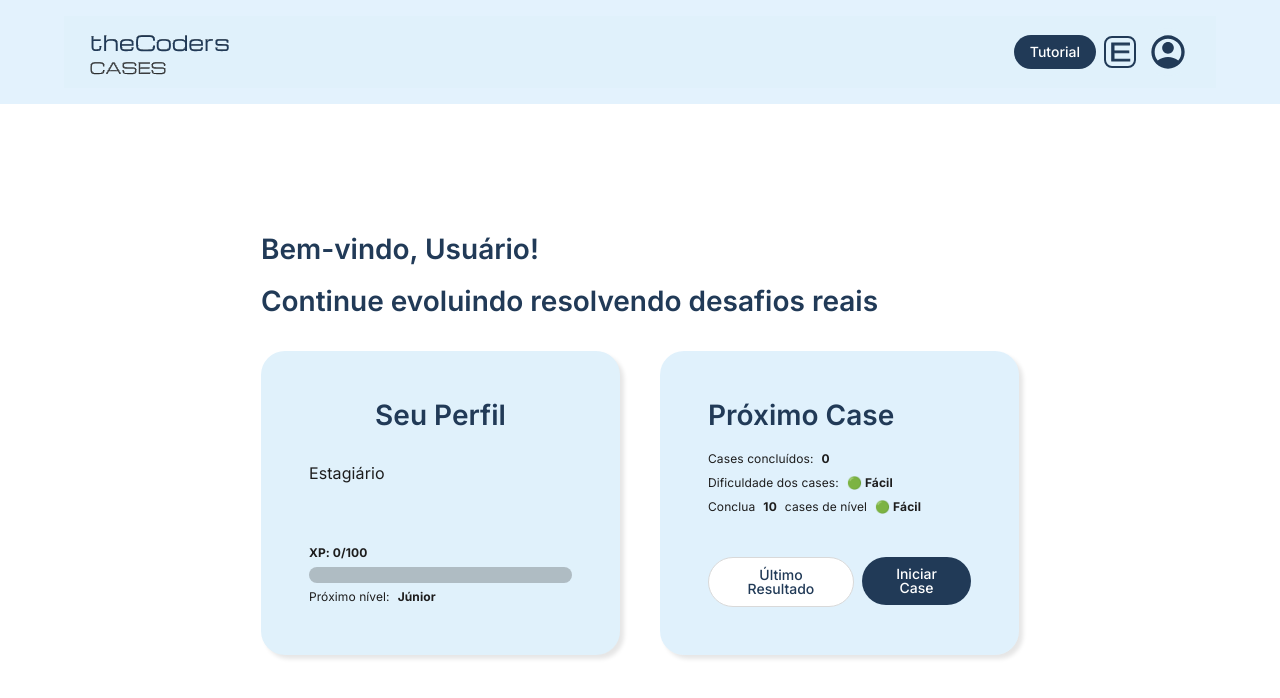
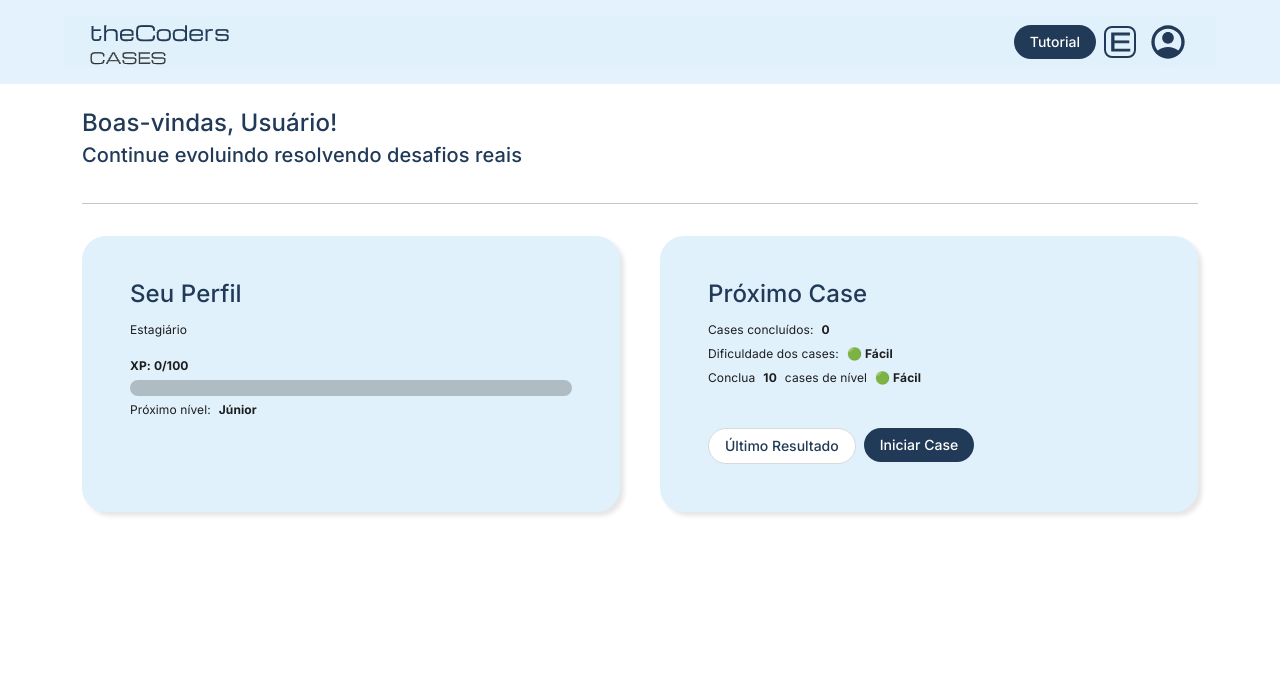
Before and after one commit to juninhos-comunidade/thecoders, a React (Vite) app in the folder thecoders-cases/: page /lobby in a window 1280 px wide. Shown: the top 698 px of the page. Built offline with nearby package versions, Linux system fonts and the light colour scheme; no server answers.

Commit message:
💄 style(ui): corrige estilos de páginas e componentes do sistema
Componentes:
- card de cases,
- card de perfil,
- navbar,

Páginas:
- lobby,
- último resultado e
- processamento da solução

```diff
--- a/thecoders-cases/src/components/card-cases/index.css
+++ b/thecoders-cases/src/components/card-cases/index.css
@@ -1,6 +1,7 @@
 .card-cases {
     display: flex;
-    padding: 3rem 3rem;
+    width: 24.25rem;
+    padding: 3rem 1.5rem;
     flex-direction: column;
     align-items: flex-start;
     gap: 1rem;
@@ -9,9 +10,23 @@
     background: rgba(65, 168, 234, 0.16);
     box-shadow: 4px 4px 4px 0 rgba(0, 0, 0, 0.10);
 }
-
-.texts {
+.h3-card-cases {
     display: flex;
+    width: 17.9375rem;
+    padding: 0 1.5rem;
+    align-items: center;
+    gap: 0.5rem;
+    color: #213A57;
+    font-family: Inter;
+    font-size: 1.5rem;
+    font-style: normal;
+    font-weight: 500;
+    line-height: var(--Static-Label-Large-Line-Height, 1.25rem); /* 83.333% */
+    letter-spacing: var(--Static-Label-Large-Tracking, 0.00625rem);
+}
+.infos-card-cases {
+    display: flex;
+    padding: 0 1.5rem;
     flex-direction: column;
     align-items: flex-start;
     gap: 0.25rem;
@@ -40,7 +55,7 @@ span {
 
 .buttons {
     display: flex;
-    padding-top: 1.5rem;
+    padding: 1.5rem 1.5rem 0 1.5rem;
     align-items: flex-start;
     gap: 0.5rem;
     align-self: stretch;
--- a/thecoders-cases/src/components/card-cases/index.jsx
+++ b/thecoders-cases/src/components/card-cases/index.jsx
@@ -1,13 +1,11 @@
 import "./index.css";
-import "../../App.css";
-
 import Buttons from "../buttons";
 
 export default function CardCases({ num = 0, dificuldade = "🟢 Fácil", limit = 10, usuarioId, usuarioNome }) {
     return (
         <div className="card-cases">
-            <h3>Próximo Case</h3>
-            <div className="texts">
+            <div className="h3-card-cases">Próximo Case</div>
+            <div className="infos-card-cases">
                 <div className="cases-concluidos">
                     <p>Cases concluídos: </p>
                     <span>{num}</span>
--- a/thecoders-cases/src/components/card-profile/index.css
+++ b/thecoders-cases/src/components/card-profile/index.css
@@ -1,9 +1,9 @@
 .card-profile {
     display: flex;
     width: 22.25rem;
-    padding: 3rem 3rem;
+    padding: 3rem 1.5rem 1.5rem 1.5rem;
     flex-direction: column;
-    align-items: center;
+    align-items: flex-start;
     gap: 1rem;
     align-self: stretch;
     border-radius: 1.5rem;
@@ -11,19 +11,38 @@
     box-shadow: 4px 4px 4px 0 rgba(0, 0, 0, 0.10);
 }
 
-.text {
+.h3-card-profile {
     display: flex;
+    width: 17.9375rem;
+    padding: 0 1.5rem;
     align-items: center;
+    gap: 0.5rem;
+    color: #213A57;
+    font-family: Inter;
+    font-size: 1.5rem;
+    font-style: normal;
+    font-weight: 500;
+    line-height: var(--Static-Label-Large-Line-Height, 1.25rem); /* 83.333% */
+    letter-spacing: var(--Static-Label-Large-Tracking, 0.00625rem);
+}
+
+.text-card-profile {
+    display: flex;
+    padding: 0 1.5rem;
+    align-items: center;
+    gap: 0.5rem;
     align-self: stretch;
 }
 
 .infos {
     display: flex;
+    padding: 0 1.5rem;
     flex-direction: column;
     justify-content: center;
     align-items: flex-start;
     gap: 0.25rem;
     align-self: stretch;
+    border-radius: 1rem;
 }
 
 .exp {
--- a/thecoders-cases/src/components/card-profile/index.jsx
+++ b/thecoders-cases/src/components/card-profile/index.jsx
@@ -1,11 +1,10 @@
 import "./index.css";
-import "../../App.css";
 
 export default function CardProfile({ nivel, exp, nextLevel }) {
     return (
         <div className="card-profile">
-            <h3>Seu Perfil</h3>
-            <p className="text">{nivel}</p>
+            <div className="h3-card-profile">Seu Perfil</div>
+            <p className="text-card-profile">{nivel}</p>
             <div className="infos">
                 <p className="exp">XP: {exp}/100</p>
                 <div className="progress-bar">
--- a/thecoders-cases/src/components/navbar/index.css
+++ b/thecoders-cases/src/components/navbar/index.css
@@ -1,6 +1,5 @@
 .navbar {
     display: flex;
-    height: 4.5rem;
     padding: 0 1.5rem;
     justify-content: space-between;
     align-items: center;
--- a/thecoders-cases/src/pages/last-result/index.css
+++ b/thecoders-cases/src/pages/last-result/index.css
@@ -1,3 +1,7 @@
+* {
+    box-sizing: border-box;
+}
+
 .header-azul {
     position: fixed;
     top: 0;
@@ -9,62 +13,61 @@
     align-items: center;
     padding: 1rem clamp(1.5rem, 5vw, 5rem);
     background-color: #e3f2fd;
-    box-sizing: border-box;
+}
+
+.container-last-result{
+    display: flex;
+    width: 80rem;
+    height: 47.5rem;
+    padding: 5rem 5.125rem 0 5.125rem;
+    flex-direction: column;
+    align-items: flex-start;
+    gap: 2rem;
+    flex-shrink: 0;
+    background: #FFFFFF;
 }
 
 
-.container-last-result {
+.textos-last-result {
     display: flex;
-    flex-direction: column;
-    align-items: flex-start;
-    gap: 2rem;
-    width: 100%;
-    max-width: 1200px;
-    margin: 0 auto;
-    padding: 6.5rem clamp(1rem, 5vw, 5.125rem) 2rem;
-    box-sizing: border-box;
+    padding: 0 1.5rem;
+    justify-content: space-between;
+    align-items: center;
+    align-self: stretch;
 }
 
-
-.textos {
-    display: flex;
-    flex-direction: column;
-    align-items: flex-start;
-    gap: 1rem;
-    width: 100%;
+.h3-last-result {
+    color: #213A57;
+    font-family: Inter;
+    font-size: 1.5rem;
+    font-style: normal;
+    font-weight: 500;
+    line-height: 2rem; /* 133.333% */
+    letter-spacing: 0.00625rem;
 }
 
-.return {
-    display: flex;
-    width: 8.875rem;
-    height: 3rem;
-    justify-content: center;
-    align-items: center;
+.cards-last-result {
+    display: inline-grid;
+    padding: 2rem 0;
+    row-gap: 2.5rem;
+    column-gap: 40px;
+    align-self: stretch;
+    grid-template-rows: repeat(1,fit-content(100%));
+    grid-template-columns: repeat(2,minmax(0,1fr));
+    grid-auto-flow: row;
+    border-top: 1px solid rgba(29, 29, 29, 0.25);
 }
 
-h3,
-.title {
-    color: var(--cor-primaria);
-    font-size: clamp(1.25rem, 2.5vw, 1.75rem);
-    margin: 0;
-}
-
-.cards-container {
-    display: grid;
-    grid-template-columns: repeat(2, 1fr);
-    gap: 2.5rem 40px;
-    width: 100%;
-    padding: 1rem 0;
+.cards-last-result > * {
+    flex: 1 1 280px;
 }
 
 @media (max-width: 768px) {
     .container-last-result {
         gap: 1.5rem;
-        padding-top: 5.5rem;
-    }
+        padding-top: 7rem;
 
-    .cards-container {
-        grid-template-columns: 1fr;
+    .cards-last-result {
         gap: 1.5rem;
     }
-}
+}}
--- a/thecoders-cases/src/pages/last-result/index.jsx
+++ b/thecoders-cases/src/pages/last-result/index.jsx
@@ -87,14 +87,14 @@ export default function LastResult() {
             </header>
 
             <div className="container-last-result">
-                <div className="textos">
-                    <h3>Resultado do último case</h3>
+                <div className="textos-last-result">
+                    <div className="h3-last-result">Resultado do último case</div>
                     <div className="return">
                         <Buttons label="Voltar ao Lobby" page="/lobby" state={{ usuarioId, usuarioNome }} />
                     </div>
                 </div>
 
-                <div className="cards-container">
+                <div className="cards-last-result">
                     <Score notas={notas} />
 
                     <Resume texto={feedback} />
--- a/thecoders-cases/src/pages/lobby/index.css
+++ b/thecoders-cases/src/pages/lobby/index.css
@@ -2,55 +2,52 @@
     box-sizing: border-box;
 }
 
+.pagina-lobby{
+    display: flex;
+    width: 80rem;
+    padding-bottom: 14.375rem;
+    flex-direction: column;
+    align-items: flex-start;
+    background: #FFF;
+}
 
-.header-azul {
-    position: fixed;
-    top: 0;
-    left: 0;
-    right: 0;
-    width: 100%;
-    z-index: 1000;
+.container-lobby {
     display: flex;
-    justify-content: space-between;
+    padding: 5rem 5.125rem 0 5.125rem;
+    flex-direction: column;
     align-items: center;
-    padding: 1rem clamp(1rem, 5vw, 5rem);
-    background-color: #e3f2fd;
+    gap: 2rem;
+    flex: 1 0 0;
+    align-self: stretch;
 }
 
 
-.container-lobby {
-    display: flex;
-    flex-direction: column;
-    align-items: flex-start;
-    gap: 2rem;
-    width: 100%;
-    max-width: 1200px;
-    margin: 0 auto;
-
-    padding: 8.5rem clamp(1rem, 5vw, 5.125rem) 3rem;
+.textos-lobby {
+    align-self: stretch;
+    color: #213A57;
+    font-family: Inter;
+    font-style: normal;
+    font-weight: 500;
+    line-height: 2rem; /* 133.333% */
+    letter-spacing: 0.00625rem;
 }
 
-
-.textos {
-    display: flex;
-    flex-direction: column;
-    gap: 0.5rem;
-    width: 100%;
+.h3-lobby {
+    font-size: 1.5rem;
 }
 
-h3, .title {
-    color: var(--cor-primaria);
-    font-size: clamp(1.25rem, 2.5vw, 1.75rem);
-    margin: 0;
+.subtitle {
+    font-size: 1.25rem;
 }
-
 
 .cards {
     display: flex;
+    padding: 2rem 0;
     justify-content: center;
+    align-items: center;
     gap: 2.5rem;
-    width: 100%;
-    flex-wrap: wrap;
+    align-self: stretch;
+    border-top: 1px solid rgba(29, 29, 29, 0.25);
 }
 
 .cards > * {
@@ -65,4 +62,4 @@ h3, .title {
     .cards {
         gap: 1.5rem;
     }
-}
+}}
--- a/thecoders-cases/src/pages/lobby/index.jsx
+++ b/thecoders-cases/src/pages/lobby/index.jsx
@@ -64,15 +64,15 @@ export default function Lobby() {
     const nivelExibido = NIVEL_ABREVIACAO[nivelCodigo] ?? "E";
 
     return (
-        <>
+        <div className="pagina-lobby">
             <header className="header-azul">
                 <Navbar nivel={nivelExibido} usuarioId={usuarioId} usuarioNome={usuarioNome} />
             </header>
 
             <div className="container-lobby">
-                <div className="textos">
-                    <h3>Bem-vindo, {usuarioNome}!</h3>
-                    <div className="title">Continue evoluindo resolvendo desafios reais</div>
+                <div className="textos-lobby">
+                    <div className="h3-lobby" >Boas-vindas, {usuarioNome}!</div>
+                    <div className="subtitle" > Continue evoluindo resolvendo desafios reais</div>
                 </div>
 
                 <div className="cards">
@@ -86,6 +86,6 @@ export default function Lobby() {
                     />
                 </div>
             </div>
-        </>
+        </div>
     );
 }
--- a/thecoders-cases/src/pages/processing-solution/index.css
+++ b/thecoders-cases/src/pages/processing-solution/index.css
@@ -1,8 +1,9 @@
 .processing-page {
-    width: 100%;
-    min-height: calc(100vh - 4rem);
-    background: #ffffff;
-    color: var(--cor-primaria, #213a57);
+    display: flex;
+    width: 80rem;
+    height: 52rem;
+    flex-direction: column;
+    align-items: flex-start;
 }
 
 .processing-screen {
```
